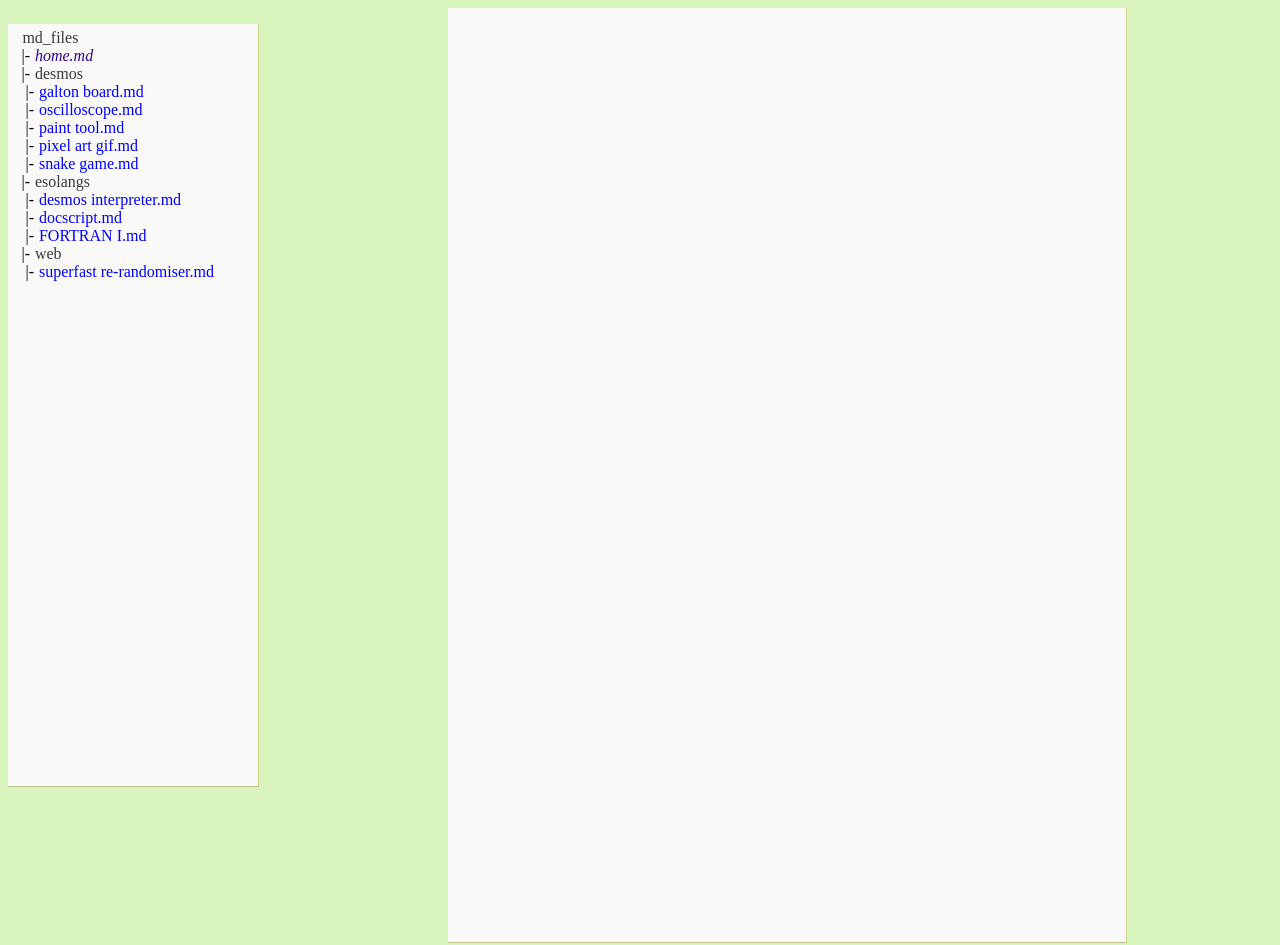
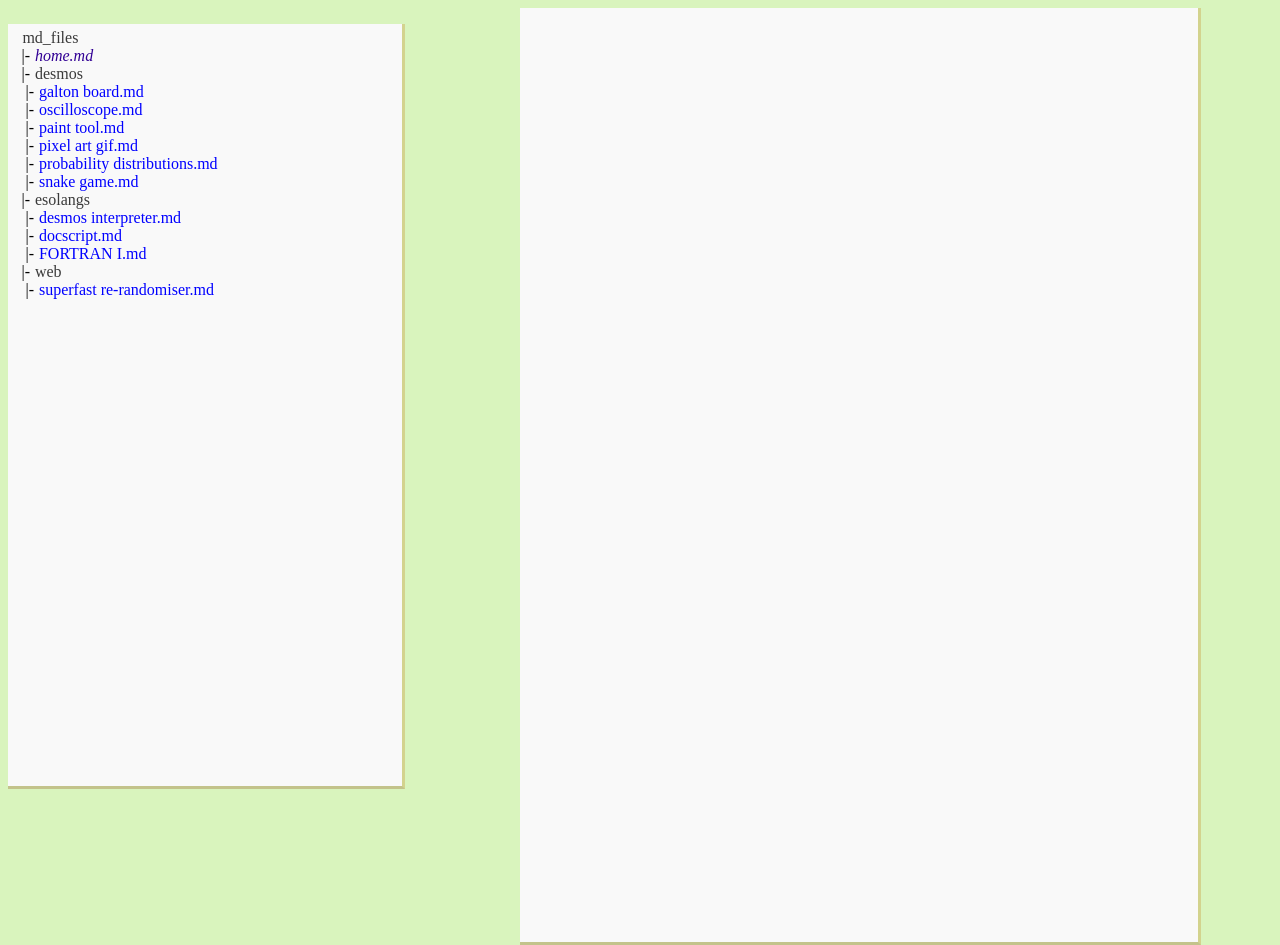
Before and after one commit to ollielynas/md-website, a plain HTML site: page index.html in a window 1280 px wide. Drawn offline with Linux system fonts and the light colour scheme.

Commit message:
added re-rando

```diff
--- a/main.css
+++ b/main.css
@@ -9,10 +9,10 @@ body {
     background-color: rgb(249, 249, 249);
     width: 40em;
     padding: 1.2em;
-    margin-left: calc( ( 100dvw - 40em + 15em ) / 2 );
-    margin-right: calc((100dvw - 40em - 15em ) / 2);
-    border-right: 0.1em rgb(211, 211, 142) solid;
-    border-bottom: 0.1em rgb(195, 195, 139) solid;
+    margin-left: calc( ( 100dvw - 40em + 24em ) / 2 );
+    margin-right: calc((100dvw - 40em - 24em ) / 2);
+    border-right: 0.2em rgb(211, 211, 142) solid;
+    border-bottom: 0.2em rgb(195, 195, 139) solid;
     min-height: 56em;
 }
 .navigation {
@@ -25,7 +25,7 @@ body {
     top: 1em;
     min-height: 0;
     overflow: scroll;
-    width: 15em;
+    width: 24em;
     margin: 0;
     height: calc( 100vh - 3em );
     padding: 0.3em;
@@ -75,3 +75,7 @@ img {
     margin: 1em;
     border: 2px rgba(0, 0, 0, 0.668) solid;
 }
+
+iframe {
+    margin-top: 1em;
+}
```
Also changed, not shown: md_files/web/Screenshot 2023-09-13 204225.png (added), tree.txt, 2 other files.
